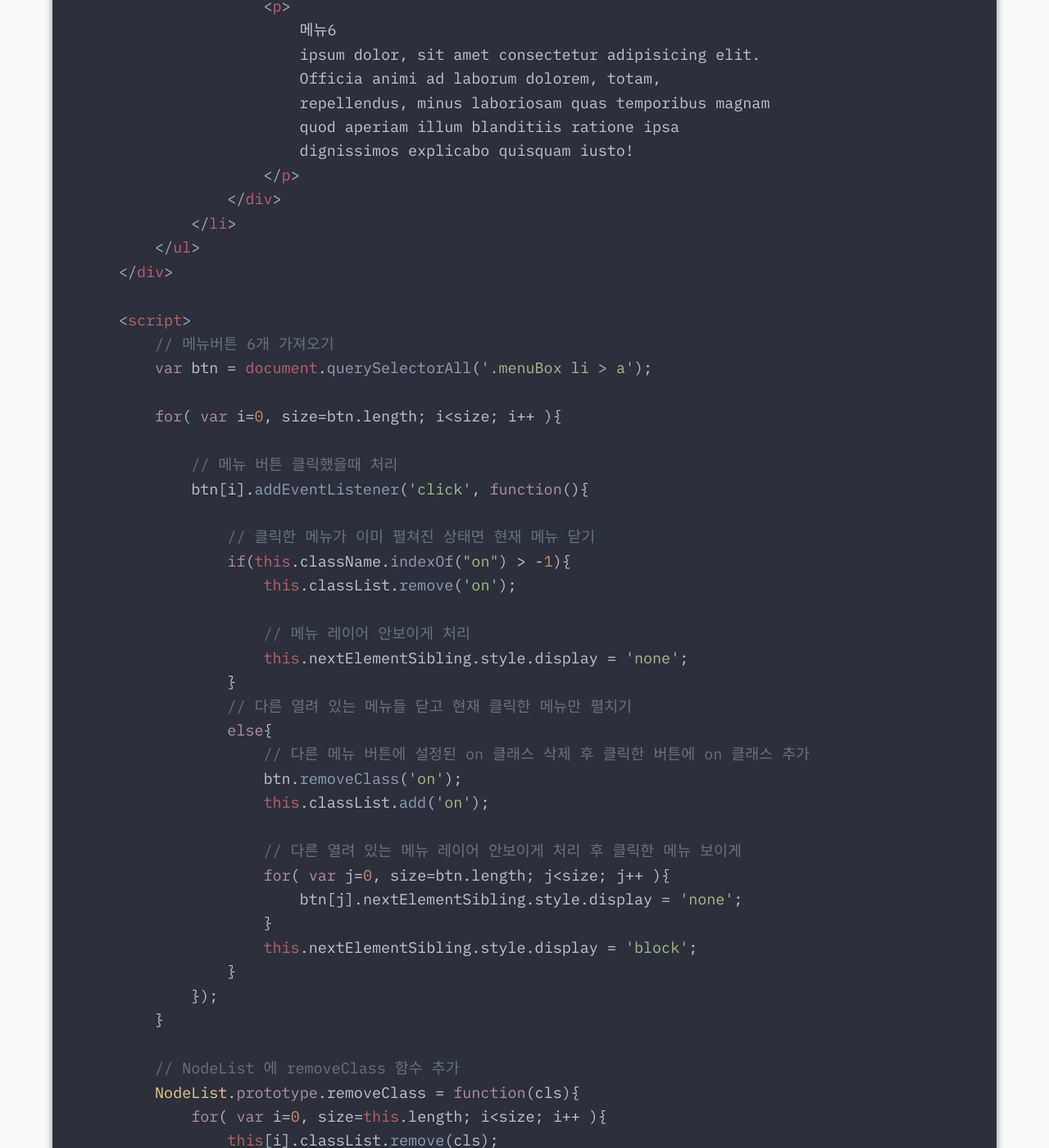
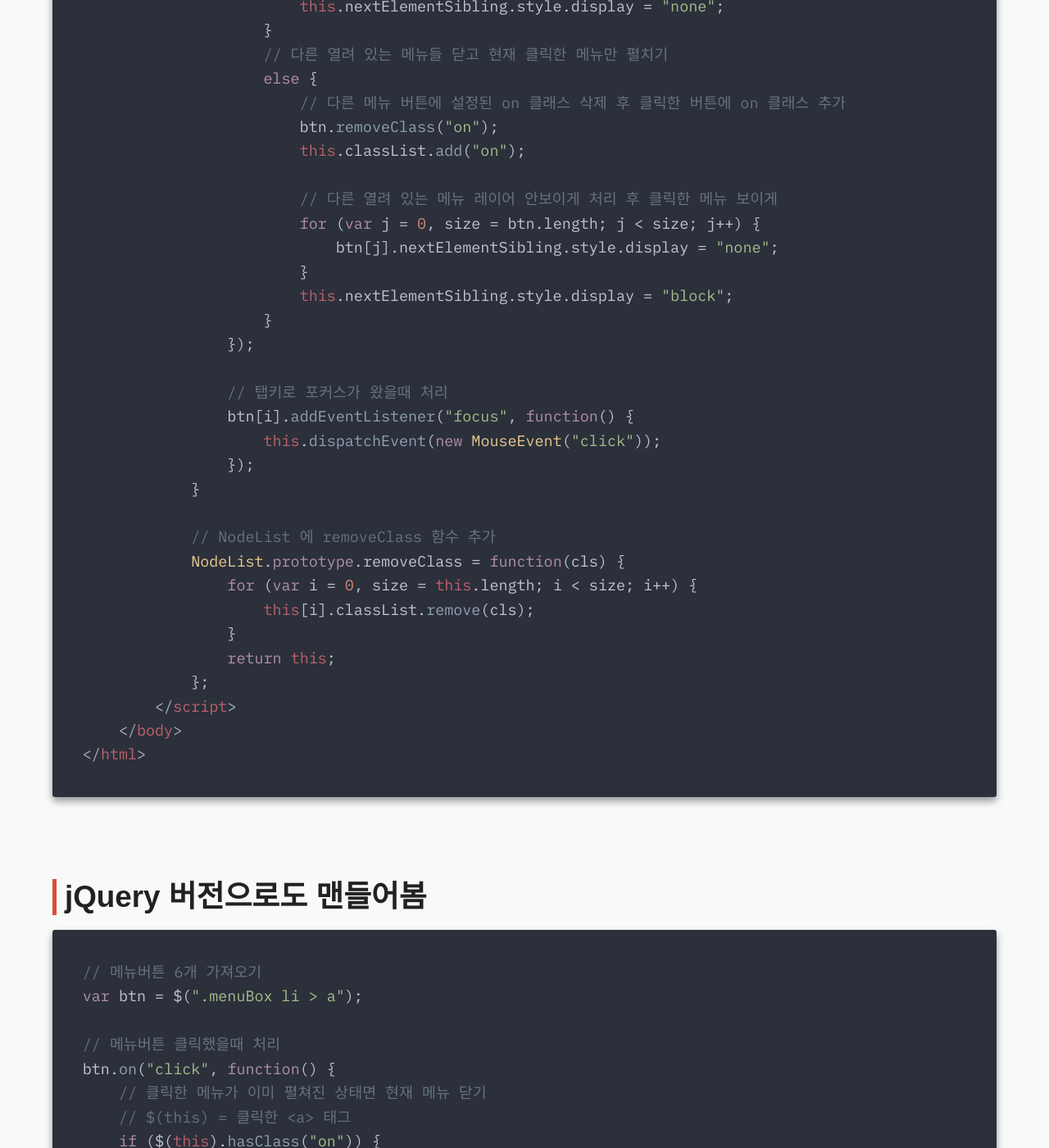
Before and after one commit to stove99/stove99.github.io, a Jekyll site: the page built from _posts/201904/2019-04-20-css javascript menu example.md, in a window 1280 px wide and 1400 px high, scrolled down 6675 px. Shown: the whole window at 82% size. Built offline with Jekyll 4.4.1, drawn with Linux system fonts in a browser that asks for light colours; nearby versions of some CDN libraries; some web fonts are replaced; comment, search, counter and statistics services are not loaded; some of the changed text lies outside the part shown.

Commit message:
포커스 이벤트 추가

````diff
--- a/_posts/201904/2019-04-20-css javascript menu example.md
+++ b/_posts/201904/2019-04-20-css javascript menu example.md
@@ -1,9 +1,9 @@
 ---
 layout: post
-title:  "CSS & Javascript 로 맹글어본 메뉴"
-date:   2019-04-20
+title: "CSS & Javascript 로 맹글어본 메뉴"
+date: 2019-04-20
 keywords: "javascript,css,jquery"
-categories: [Javascript,jQuery]
+categories: [Javascript, jQuery]
 image: https://picsum.photos/2000/1200?image=18
 image-sm: https://picsum.photos/500/300?image=18
 ---
@@ -21,220 +21,198 @@ image-sm: https://picsum.photos/500/300?image=18
 ```html
 <!DOCTYPE html>
 <html lang="ko">
+    <head>
+        <meta charset="UTF-8" />
+        <meta name="viewport" content="width=device-width, initial-scale=1.0" />
+        <meta http-equiv="X-UA-Compatible" content="ie=edge" />
+        <title>메뉴</title>
 
-<head>
-    <meta charset="UTF-8">
-    <meta name="viewport" content="width=device-width, initial-scale=1.0">
-    <meta http-equiv="X-UA-Compatible" content="ie=edge">
-    <title>메뉴</title>
+        <style>
+            .menuBox {
+                width: 350px;
+                position: relative;
+            }
 
-    <style>
-        .menuBox {
-            width: 350px;
-            position: relative;
-        }
+            .menuBox ul {
+                margin: 0;
+                padding: 0;
+                list-style: none;
+            }
 
-        .menuBox ul {
-            margin: 0;
-            padding: 0;
-            list-style: none;
-        }
+            .menuBox li {
+                float: left;
+                width: 150px;
+                margin: 0 1px 1px 0;
+            }
 
-        .menuBox li {
-            float: left;
-            width: 150px;
-            margin: 0 1px 1px 0;
-        }
+            .menuBox li a {
+                display: block;
+                position: relative;
+                color: #000;
+                text-decoration: none;
+                padding: 10px 0px 10px 20px;
+                background: #ccc;
+            }
 
-        .menuBox li a {
-            display: block;
-            position:relative;
-            color: #000;
-            text-decoration: none;
-            padding: 10px 0px 10px 20px;
-            background: #ccc;
-        }
+            /* a 태그 옆에 화살표 이미지 추가 */
+            .menuBox li a:after {
+                content: "";
+                display: inline-block;
+                position: absolute;
+                width: 16px;
+                height: 16px;
+                top: 35%;
+                right: 10px;
+                background-image: url(https://github.com/stove99/stove99.github.io/blob/master/assets/img/arrow.png?raw=true);
 
-        /* a 태그 옆에 화살표 이미지 추가 */
-        .menuBox li a:after {
-            content:'';
-            display:inline-block;
-            position:absolute;
-            width: 16px;
-            height: 16px;
-            top:35%;
-            right:10px;
-            background-image:
-              url(https://github.com/stove99/stove99.github.io/blob/master/assets/img/arrow.png?raw=true);
+                /* 이미지 돌아갈때 보드랍게 에니메이션 처리 */
+                -webkit-transition: all 0.3s ease-out;
+                -moz-transition: all 0.3s ease-out;
+                -ms-transition: all 0.3s ease-out;
+                -o-transition: all 0.3s ease-out;
+                transition: all 0.3s ease-out;
+            }
 
-            /* 이미지 돌아갈때 보드랍게 에니메이션 처리 */
-            -webkit-transition: all 0.3s ease-out;
-            -moz-transition: all 0.3s ease-out;
-            -ms-transition: all 0.3s ease-out;
-            -o-transition: all 0.3s ease-out;
-            transition: all 0.3s ease-out;
-        }
+            .menuBox li a:hover {
+                color: #000;
+                font-weight: bold;
+            }
 
-        .menuBox li a:hover {
-            color: #000;
-            font-weight: bold;
-        }
+            /* 마우스 오버나 on 클래스가 있을때 이미지 90도로 돌리기 */
+            .menuBox li a:hover::after,
+            .menuBox li a.on::after {
+                -webkit-transform: rotateZ(90deg);
+                -moz-transform: rotateZ(90deg);
+                -ms-transform: rotateZ(90deg);
+                -o-transform: rotateZ(90deg);
+                transform: rotateZ(90deg);
+            }
 
-        /* 마우스 오버나 on 클래스가 있을때 이미지 90도로 돌리기 */
-        .menuBox li a:hover::after, .menuBox li a.on::after {
-            -webkit-transform: rotateZ(90deg);
-            -moz-transform: rotateZ(90deg);
-            -ms-transform: rotateZ(90deg);
-            -o-transform: rotateZ(90deg);
-            transform: rotateZ(90deg);
-        }
+            .menuBox li a.on {
+                color: #000;
+                font-weight: bold;
+                background-color: #fff;
+                border-top: solid 1px #fff;
+            }
 
-        .menuBox li a.on {
-            color: #000;
-            font-weight: bold;
-            background-color: #fff;
-            border-top: solid 1px #fff;
-        }
+            .menuBox li div {
+                position: absolute;
+                left: 0;
+                background: #fff;
+                width: 301px;
+                z-index: 1;
+                display: none;
+            }
 
-        .menuBox li div {
-            position: absolute;
-            left: 0;
-            background: #fff;
-            width: 301px;
-            z-index: 1;
-            display: none;
-        }
+            .menuBox li div p {
+                margin: 20px;
+            }
+        </style>
+    </head>
 
-        .menuBox li div p {
-            margin: 20px;
-        }
-    </style>
-</head>
+    <body>
+        <div class="menuBox">
+            <ul>
+                <li>
+                    <a href="#">메뉴1</a>
+                    <div>
+                        <p>
+                            메뉴1 ipsum dolor, sit amet consectetur adipisicing elit. Officia animi ad laborum dolorem, totam, repellendus, minus
+                            laboriosam quas temporibus magnam quod aperiam illum blanditiis ratione ipsa dignissimos explicabo quisquam iusto!
+                        </p>
+                    </div>
+                </li>
+                <li>
+                    <a href="#">메뉴2</a>
+                    <div>
+                        <p>
+                            메뉴2 ipsum dolor, sit amet consectetur adipisicing elit. Officia animi ad laborum dolorem, totam, repellendus, minus
+                            laboriosam quas temporibus magnam quod aperiam illum blanditiis ratione ipsa dignissimos explicabo quisquam iusto!
+                        </p>
+                    </div>
+                </li>
+                <li>
+                    <a href="#">메뉴3</a>
+                    <div>
+                        <p>
+                            메뉴3 ipsum dolor, sit amet consectetur adipisicing elit. Officia animi ad laborum dolorem, totam, repellendus, minus
+                            laboriosam quas temporibus magnam quod aperiam illum blanditiis ratione ipsa dignissimos explicabo quisquam iusto!
+                        </p>
+                    </div>
+                </li>
+                <li>
+                    <a href="#">메뉴4</a>
+                    <div>
+                        <p>
+                            메뉴4 ipsum dolor, sit amet consectetur adipisicing elit. Officia animi ad laborum dolorem, totam, repellendus, minus
+                            laboriosam quas temporibus magnam quod aperiam illum blanditiis ratione ipsa dignissimos explicabo quisquam iusto!
+                        </p>
+                    </div>
+                </li>
+                <li>
+                    <a href="#">메뉴5</a>
+                    <div>
+                        <p>
+                            메뉴5 ipsum dolor, sit amet consectetur adipisicing elit. Officia animi ad laborum dolorem, totam, repellendus, minus
+                            laboriosam quas temporibus magnam quod aperiam illum blanditiis ratione ipsa dignissimos explicabo quisquam iusto!
+                        </p>
+                    </div>
+                </li>
+                <li>
+                    <a href="#">메뉴6</a>
+                    <div>
+                        <p>
+                            메뉴6 ipsum dolor, sit amet consectetur adipisicing elit. Officia animi ad laborum dolorem, totam, repellendus, minus
+                            laboriosam quas temporibus magnam quod aperiam illum blanditiis ratione ipsa dignissimos explicabo quisquam iusto!
+                        </p>
+                    </div>
+                </li>
+            </ul>
+        </div>
 
-<body>
-    <div class="menuBox">
-        <ul>
-            <li>
-                <a href="#">메뉴1</a>
-                <div>
-                    <p>
-                        메뉴1
-                        ipsum dolor, sit amet consectetur adipisicing elit.
-                        Officia animi ad laborum dolorem, totam,
-                        repellendus, minus laboriosam quas temporibus magnam
-                        quod aperiam illum blanditiis ratione ipsa
-                        dignissimos explicabo quisquam iusto!
-                    </p>
-                </div>
-            </li>
-            <li>
-                <a href="#">메뉴2</a>
-                <div>
-                    <p>
-                        메뉴2
-                        ipsum dolor, sit amet consectetur adipisicing elit.
-                        Officia animi ad laborum dolorem, totam,
-                        repellendus, minus laboriosam quas temporibus magnam
-                        quod aperiam illum blanditiis ratione ipsa
-                        dignissimos explicabo quisquam iusto!
-                    </p>
-                </div>
-            </li>
-            <li>
-                <a href="#">메뉴3</a>
-                <div>
-                    <p>
-                        메뉴3
-                        ipsum dolor, sit amet consectetur adipisicing elit.
-                        Officia animi ad laborum dolorem, totam,
-                        repellendus, minus laboriosam quas temporibus magnam
-                        quod aperiam illum blanditiis ratione ipsa
-                        dignissimos explicabo quisquam iusto!
-                    </p>
-                </div>
-            </li>
-            <li>
-                <a href="#">메뉴4</a>
-                <div>
-                    <p>
-                        메뉴4
-                        ipsum dolor, sit amet consectetur adipisicing elit.
-                        Officia animi ad laborum dolorem, totam,
-                        repellendus, minus laboriosam quas temporibus magnam
-                        quod aperiam illum blanditiis ratione ipsa
-                        dignissimos explicabo quisquam iusto!
-                    </p>
-                </div>
-            </li>
-            <li>
-                <a href="#">메뉴5</a>
-                <div>
-                    <p>
-                        메뉴5
-                        ipsum dolor, sit amet consectetur adipisicing elit.
-                        Officia animi ad laborum dolorem, totam,
-                        repellendus, minus laboriosam quas temporibus magnam
-                        quod aperiam illum blanditiis ratione ipsa
-                        dignissimos explicabo quisquam iusto!
-                    </p>
-                </div>
-            </li>
-            <li>
-                <a href="#">메뉴6</a>
-                <div>
-                    <p>
-                        메뉴6
-                        ipsum dolor, sit amet consectetur adipisicing elit.
-                        Officia animi ad laborum dolorem, totam,
-                        repellendus, minus laboriosam quas temporibus magnam
-                        quod aperiam illum blanditiis ratione ipsa
-                        dignissimos explicabo quisquam iusto!
-                    </p>
-                </div>
-            </li>
-        </ul>
-    </div>
+        <script>
+            // 메뉴버튼 6개 가져오기
+            var btn = document.querySelectorAll(".menuBox li > a");
 
-    <script>
-        // 메뉴버튼 6개 가져오기
-        var btn = document.querySelectorAll('.menuBox li > a');
+            for (var i = 0, size = btn.length; i < size; i++) {
+                // 메뉴 버튼 클릭했을때 처리
+                btn[i].addEventListener("click", function() {
+                    // 클릭한 메뉴가 이미 펼쳐진 상태면 현재 메뉴 닫기
+                    if (this.className.indexOf("on") > -1) {
+                        this.classList.remove("on");
 
-        for( var i=0, size=btn.length; i<size; i++ ){
+                        // 메뉴 레이어 안보이게 처리
+                        this.nextElementSibling.style.display = "none";
+                    }
+                    // 다른 열려 있는 메뉴들 닫고 현재 클릭한 메뉴만 펼치기
+                    else {
+                        // 다른 메뉴 버튼에 설정된 on 클래스 삭제 후 클릭한 버튼에 on 클래스 추가
+                        btn.removeClass("on");
+                        this.classList.add("on");
 
-            // 메뉴 버튼 클릭했을때 처리
-            btn[i].addEventListener('click', function(){
+                        // 다른 열려 있는 메뉴 레이어 안보이게 처리 후 클릭한 메뉴 보이게
+                        for (var j = 0, size = btn.length; j < size; j++) {
+                            btn[j].nextElementSibling.style.display = "none";
+                        }
+                        this.nextElementSibling.style.display = "block";
+                    }
+                });
 
-                // 클릭한 메뉴가 이미 펼쳐진 상태면 현재 메뉴 닫기
-                if(this.className.indexOf("on") > -1){
-                    this.classList.remove('on');
+                // 탭키로 포커스가 왔을때 처리
+                btn[i].addEventListener("focus", function() {
+                    this.dispatchEvent(new MouseEvent("click"));
+                });
+            }
 
-                    // 메뉴 레이어 안보이게 처리
-                    this.nextElementSibling.style.display = 'none';
+            // NodeList 에 removeClass 함수 추가
+            NodeList.prototype.removeClass = function(cls) {
+                for (var i = 0, size = this.length; i < size; i++) {
+                    this[i].classList.remove(cls);
                 }
-                // 다른 열려 있는 메뉴들 닫고 현재 클릭한 메뉴만 펼치기
-                else{
-                    // 다른 메뉴 버튼에 설정된 on 클래스 삭제 후 클릭한 버튼에 on 클래스 추가
-                    btn.removeClass('on');
-                    this.classList.add('on');
-
-                    // 다른 열려 있는 메뉴 레이어 안보이게 처리 후 클릭한 메뉴 보이게
-                    for( var j=0, size=btn.length; j<size; j++ ){
-                        btn[j].nextElementSibling.style.display = 'none';
-                    }
-                    this.nextElementSibling.style.display = 'block';
-                }
-            });
-        }
-
-        // NodeList 에 removeClass 함수 추가
-        NodeList.prototype.removeClass = function(cls){
-            for( var i=0, size=this.length; i<size; i++ ){
-                this[i].classList.remove(cls);
-            }
-            return this;
-        }
-    </script>
-</body>
+                return this;
+            };
+        </script>
+    </body>
 </html>
 ```
 
@@ -242,28 +220,37 @@ image-sm: https://picsum.photos/500/300?image=18
 
 ```javascript
 // 메뉴버튼 6개 가져오기
-var btn = $('.menuBox li > a');
+var btn = $(".menuBox li > a");
 
 // 메뉴버튼 클릭했을때 처리
-btn.on('click', function(){
+btn.on("click", function() {
     // 클릭한 메뉴가 이미 펼쳐진 상태면 현재 메뉴 닫기
     // $(this) = 클릭한 <a> 태그
-    if( $(this).hasClass('on') ){
-        $(this).removeClass('on');
+    if ($(this).hasClass("on")) {
+        $(this).removeClass("on");
 
         // <a> 태그의 바로옆 태그 = div
-        $(this).next().hide();
+        $(this)
+            .next()
+            .hide();
     }
     // 다른 열려 있는 메뉴들 닫고 현재 클릭한 메뉴만 펼치기
-    else{
+    else {
         // 다른 메뉴 버튼에 설정된 on 클래스 삭제 후 클릭한 버튼에 on 클래스 추가
-        btn.removeClass('on');
-        $(this).addClass('on');
+        btn.removeClass("on");
+        $(this).addClass("on");
 
         // 다른 열려 있는 메뉴 레이어 안보이게 처리 후 클릭한 메뉴 보이게
         // 6개 <a> 태그들의 이웃에 있는 애들중에 <div> 태그들 = 메뉴 레이어 div
-        btn.siblings('div').hide();
-        $(this).next().show();
+        btn.siblings("div").hide();
+        $(this)
+            .next()
+            .show();
     }
 });
+
+// 탭키로 포커스가 왔을때 처리
+btn.on("focus", function() {
+    $(this).trigger("click");
+});
 ```
````
